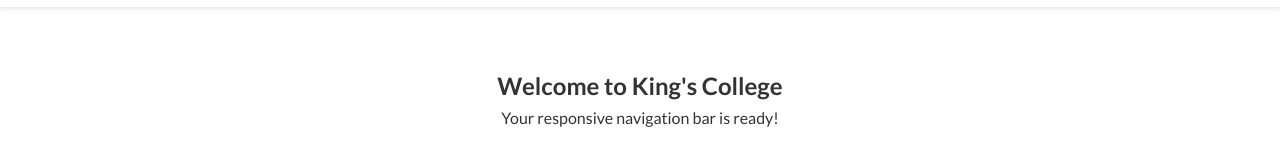
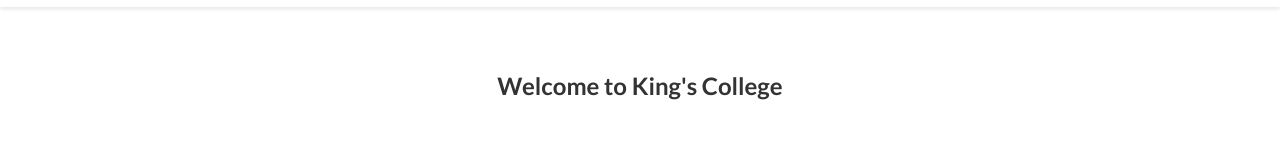
Before and after one commit to kzauha/Kings_menu, a plain HTML site: page index.html in a window 1280 px wide. Shown: the part 63-228 px from the top of the page. Drawn offline with Linux system fonts and the light colour scheme.

Commit message:
updated inhex.html

```diff
--- a/index.html
+++ b/index.html
@@ -130,7 +130,6 @@
     <main>
         <section style="padding: 60px 20px; text-align: center;">
             <h1>Welcome to King's College</h1>
-            <p>Your responsive navigation bar is ready!</p>
         </section>
     </main>
 
```
